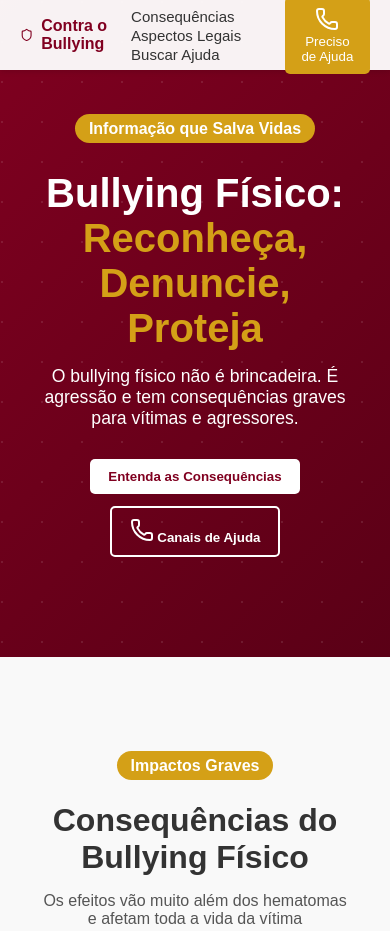
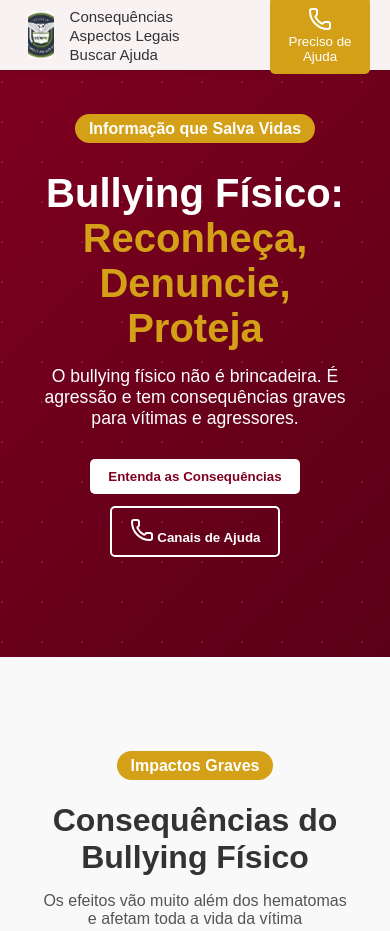
Before and after one commit to robertacav/Bullying, a plain HTML site: page index.html in a window 390 px wide. Shown: the top 931 px of the page. Drawn offline with nearby package versions, Linux system fonts and the light colour scheme.

Commit message:
adionei e ajustei a logo, trabalho concluido

```diff
--- a/index.html
+++ b/index.html
@@ -13,8 +13,7 @@
     <div class="container">
       <div class="header-content">
         <div class="logo">
-          <i data-lucide="shield"></i>
-          <span>Contra o Bullying</span>
+           <img src="assets/civico.jpg" alt="Cívico" class="logo-img">
         </div>
         <nav class="nav">
           <button onclick="scrollToSection('consequencias')">Consequências</button>
--- a/style.css
+++ b/style.css
@@ -5,7 +5,40 @@ body {
   background: #f9f9f9;
 }
 
+.logo {
+  display: flex;
+  align-items: center;
+  gap: 8px;
+  font-weight: bold;
+  color: #800020;
+  margin-left: 20px; /* empurra o logo (imagem) para a direita */
+}
+/* Ajuste em telas menores */
+@media (max-width: 600px) {
+  .logo {
+    margin-left: 8px;
+  }
+}
 
+
+/* Faz a imagem respeitar o tamanho do container e ser responsiva */
+.logo-img {
+  width: 64px;
+  height: 64px;
+  max-width: 100%;
+  object-fit: cover; /* mantém proporção preenchendo a área */
+  display: block;
+  border-radius: 8px;
+}
+
+/* Ajuste para telas menores */
+@media (max-width: 600px) {
+  .logo-img {
+    width: 48px;
+    height: 48px;
+    border-radius: 6px;
+  }
+}
 .container {
   max-width: 1100px;
   margin: 0 auto;
```
Also changed, not shown: assets/civico.jpg (added).
